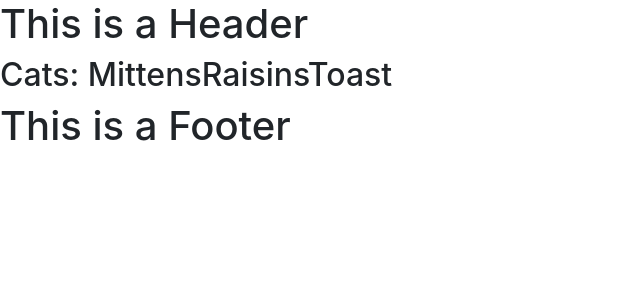
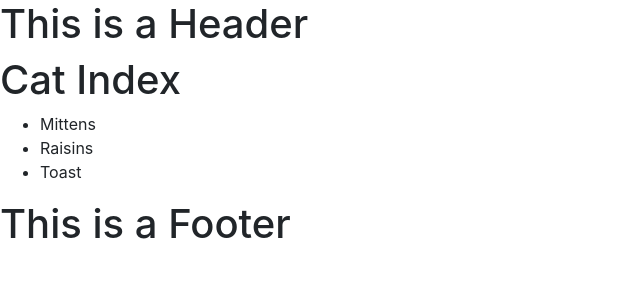
Before and after one commit to nickdsaunders/cat-tinder-frontend, a React (Create React App) app: page /catindex in a window 1280 px wide. Shown: the top 300 px of the page, without its empty margins (0-640 px from the left). Built offline with nearby package versions, Linux system fonts and the light colour scheme.

Commit message:
added index functionality

```diff
--- a/src/App.js
+++ b/src/App.js
@@ -1,6 +1,6 @@
 import { Component } from "react";
 import "./App.css";
-import cats from './mockCats.js';
+import cats from "./mockCats.js";
 import { BrowserRouter as Router, Route, Switch } from "react-router-dom";
 import Header from "./components/Header.js";
 import Footer from "./components/Footer.js";
@@ -12,10 +12,10 @@ import Home from "./pages/Home.js";
 import NotFound from "./pages/NotFound.js";
 
 class App extends Component {
-  constructor(props){
-    super(props)
+  constructor(props) {
+    super(props);
     this.state = {
-      catss: cats
+      cats: cats,
     };
   }
   render() {
@@ -23,11 +23,11 @@ class App extends Component {
       <Router>
         <Header />
         <Switch>
-            <div>
-              <h2>Cats: { this.state.catss.map(value =>{ return value.name}) }</h2>
-            </div>
           <Route exact path="/" component={Home} />
-            <Route path="/catindex" component={CatIndex} />
+          <Route
+            path="/catindex"
+            render={() => <CatIndex cats={this.state.cats} />}
+          />
           <Route path="/catshow/:id" component={CatShow} />
           <Route path="/catnew" component={CatNew} />
           <Route path="/catedit/:id" component={CatEdit} />
--- a/src/mockCats.js
+++ b/src/mockCats.js
@@ -1,21 +1,21 @@
-const cats = [
+let cats = [
   {
     id: 1,
     name: "Mittens",
     age: 5,
-      enjoys: "sunshine and warm spots"
+    enjoys: "sunshine and warm spots",
   },
   {
     id: 2,
     name: "Raisins",
     age: 4,
-      enjoys: "being queen of the dogs"
+    enjoys: "being queen of the dogs",
   },
   {
     id: 3,
     name: "Toast",
     age: 1,
-      enjoys: "getting all the attention"
-    }
-  ]
-  export default cats
+    enjoys: "getting all the attention",
+  },
+];
+export default cats;
--- a/src/pages/CatIndex.js
+++ b/src/pages/CatIndex.js
@@ -1,11 +1,16 @@
-import React, { Component } from 'react'
-class CatIndex extends Component{
-  render(){
-    return(
-      <div>
-        <h1>This is a CatIndex</h1>
-      </div>
-    )
+import React, { Component } from "react";
+class CatIndex extends Component {
+  render() {
+    return (
+      <>
+        <h1>Cat Index</h1>
+        <ul>
+          {this.props.cats.map((cat) => {
+            return <li>{cat.name}</li>;
+          })}
+        </ul>
+      </>
+    );
   }
 }
-export default CatIndex
+export default CatIndex;
```
Lines whose indentation alone changed are shown as unchanged.
